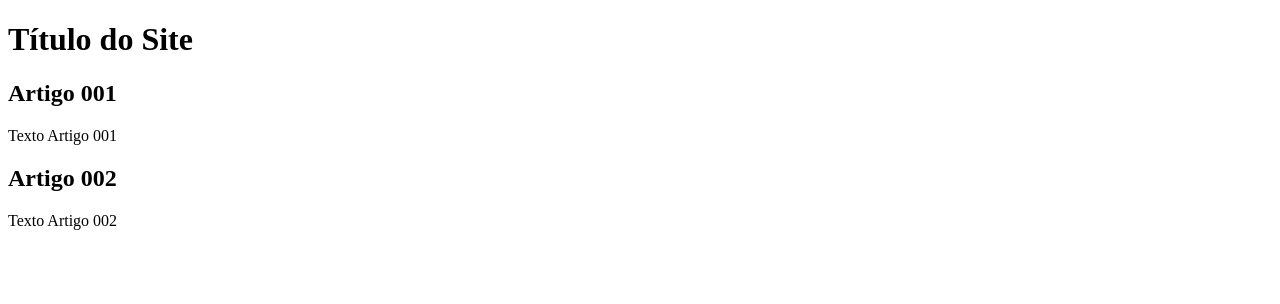
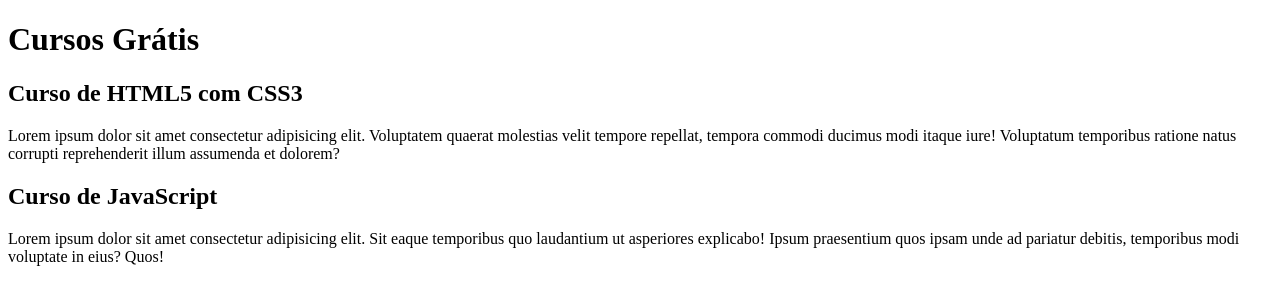
Before and after one commit to Gabriel0GB/projeto_site, a plain HTML site: page index.html in a window 1280 px wide. Drawn offline with Linux system fonts and the light colour scheme.

Commit message:
comecei a escrever o conteudo

```diff
--- a/index.html
+++ b/index.html
@@ -9,15 +9,15 @@
 <body>
     <main>
         <header>
-            <h1>Título do Site</h1>
+            <h1>Cursos Grátis</h1>
         </header>
         <article>
-            <h2>Artigo 001</h2>
-            <p>Texto Artigo 001</p>
+            <h2>Curso de HTML5 com CSS3</h2>
+            <p>Lorem ipsum dolor sit amet consectetur adipisicing elit. Voluptatem quaerat molestias velit tempore repellat, tempora commodi ducimus modi itaque iure! Voluptatum temporibus ratione natus corrupti reprehenderit illum assumenda et dolorem?</p>
         </article>
         <article>
-            <h2>Artigo 002</h2>
-            <p>Texto Artigo 002</p>
+            <h2>Curso de JavaScript</h2>
+            <p>Lorem ipsum dolor sit amet consectetur adipisicing elit. Sit eaque temporibus quo laudantium ut asperiores explicabo! Ipsum praesentium quos ipsam unde ad pariatur debitis, temporibus modi voluptate in eius? Quos!</p>
         </article>
     </main>
 </body>
```
